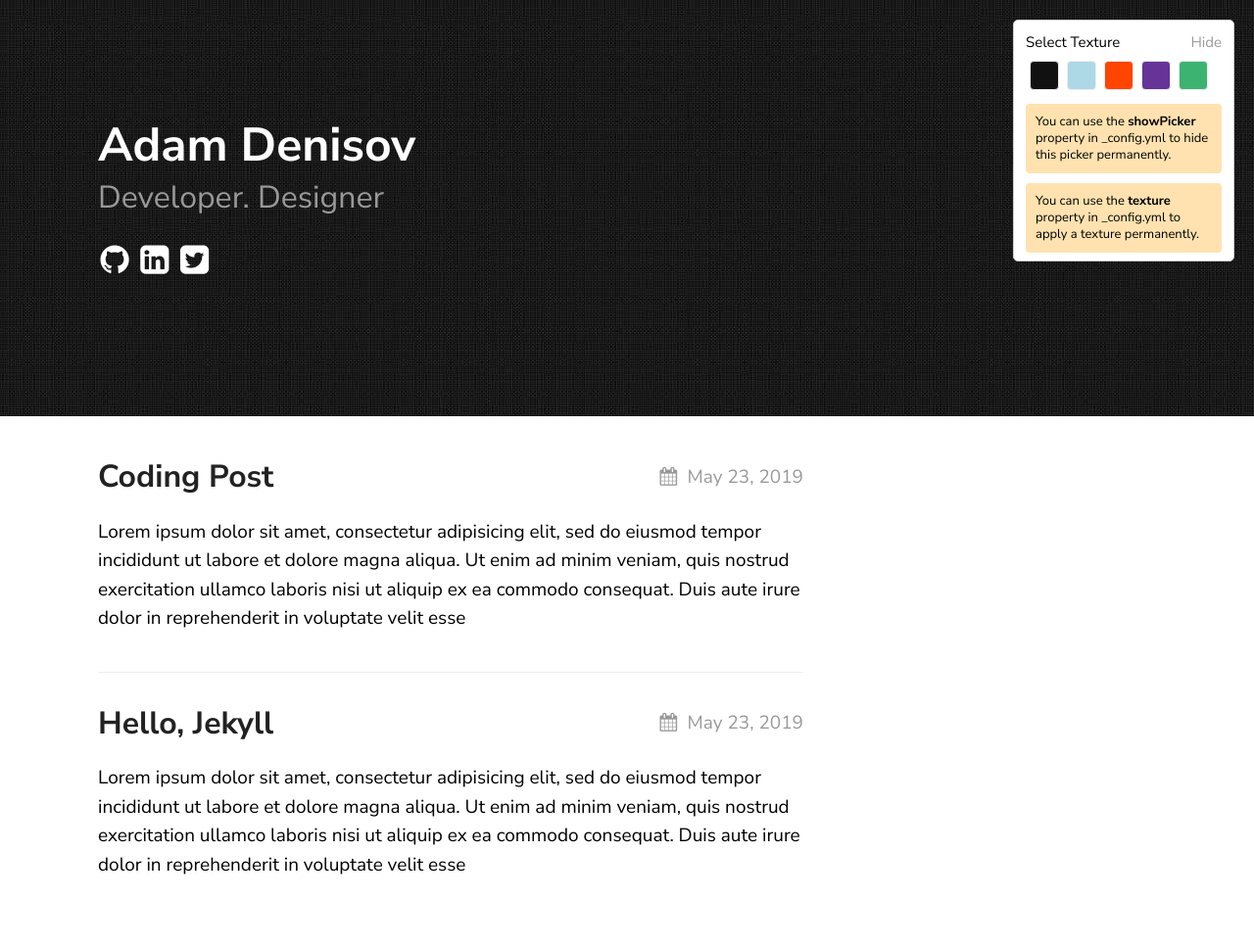
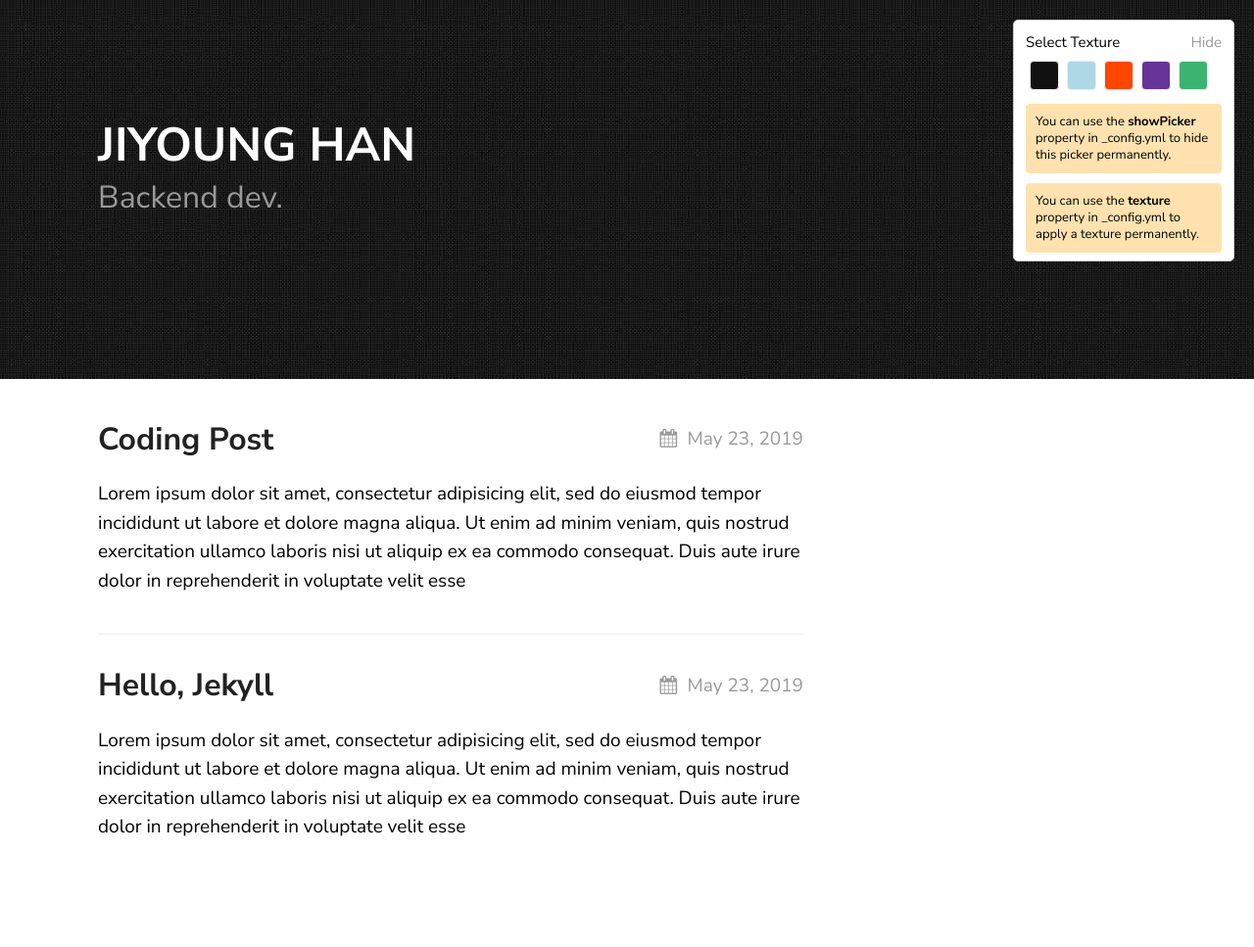
Before and after one commit to ziy0ung1234/ziy0ung1234.github.io, a Jekyll site: the page built from index.md, in a window 1280 px wide. Shown: the whole page at 98% size. Built offline with Jekyll 4.4.1, drawn with Linux system fonts in a browser that asks for light colours; after the commit the page ends 929 px from its top, so only the background shows below that.

Commit message:
Theme changed

```diff
--- a/_config.yml
+++ b/_config.yml
@@ -1,4 +1,4 @@
-title: Texture Theme
+title: ziy0ung gitBlog
 author: ziy0ung1234
 email: dnjsejrjfsm1@gmail.com
 description: > # this means to ignore newlines until "show_exerpts:"
@@ -16,19 +16,19 @@ sass:
 
 permalink: /posts/:title/
 texture:
-  title: Adam Denisov
-  tagline: Developer. Designer
+  title: JIYOUNG HAN
+  tagline: Backend dev.
   date_format: "%b %-d, %Y"
   style: black
   showNav: false
   showPicker: true
 
   # generate social links in footer
-  social_links:
-    twitter: thelehhman
-    github:  thelehhman
-    linkedIn: in/thelehhman
-    rss: rss
+  # social_links:
+  #   twitter: thelehhman
+  #   github:  thelehhman
+  #   linkedIn: in/thelehhman
+  #   rss: rss
 
 
 # If you want to link only specific pages in your header, uncomment
```
